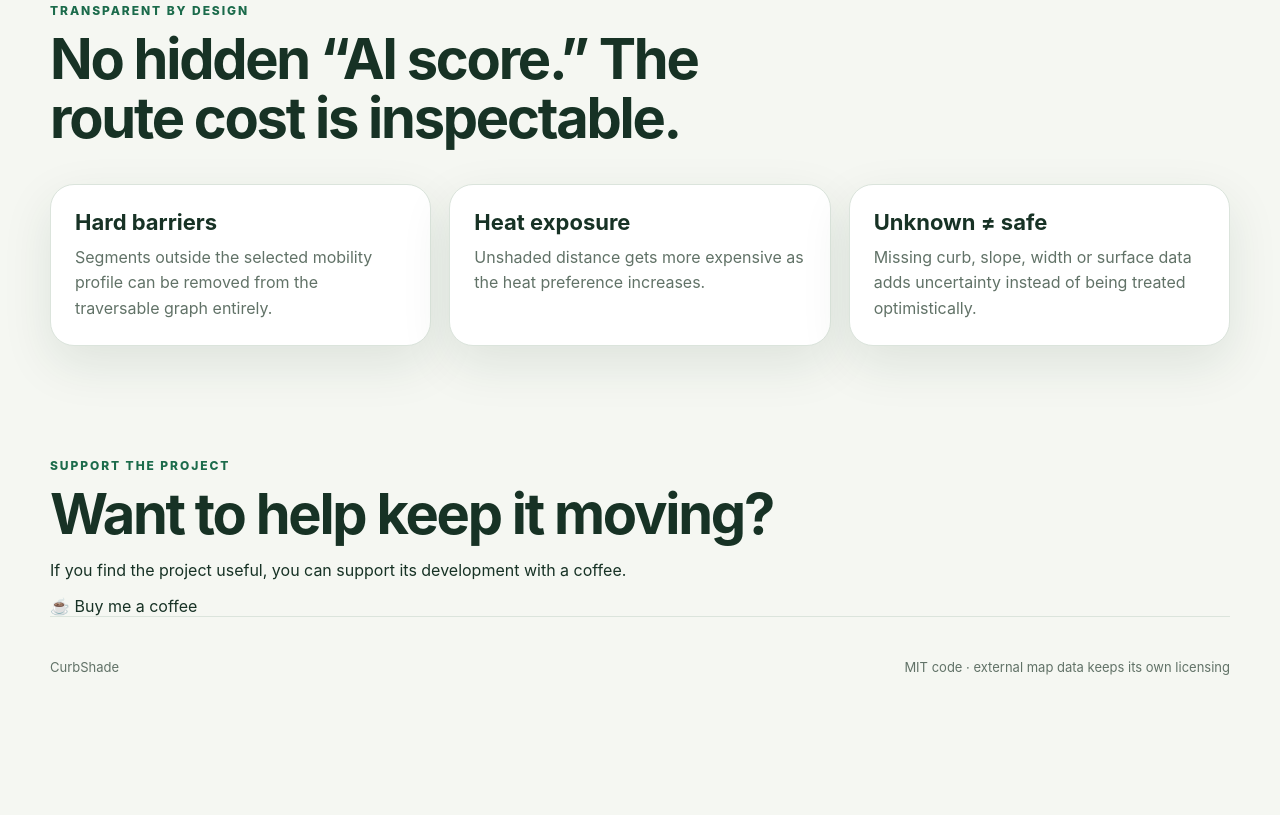
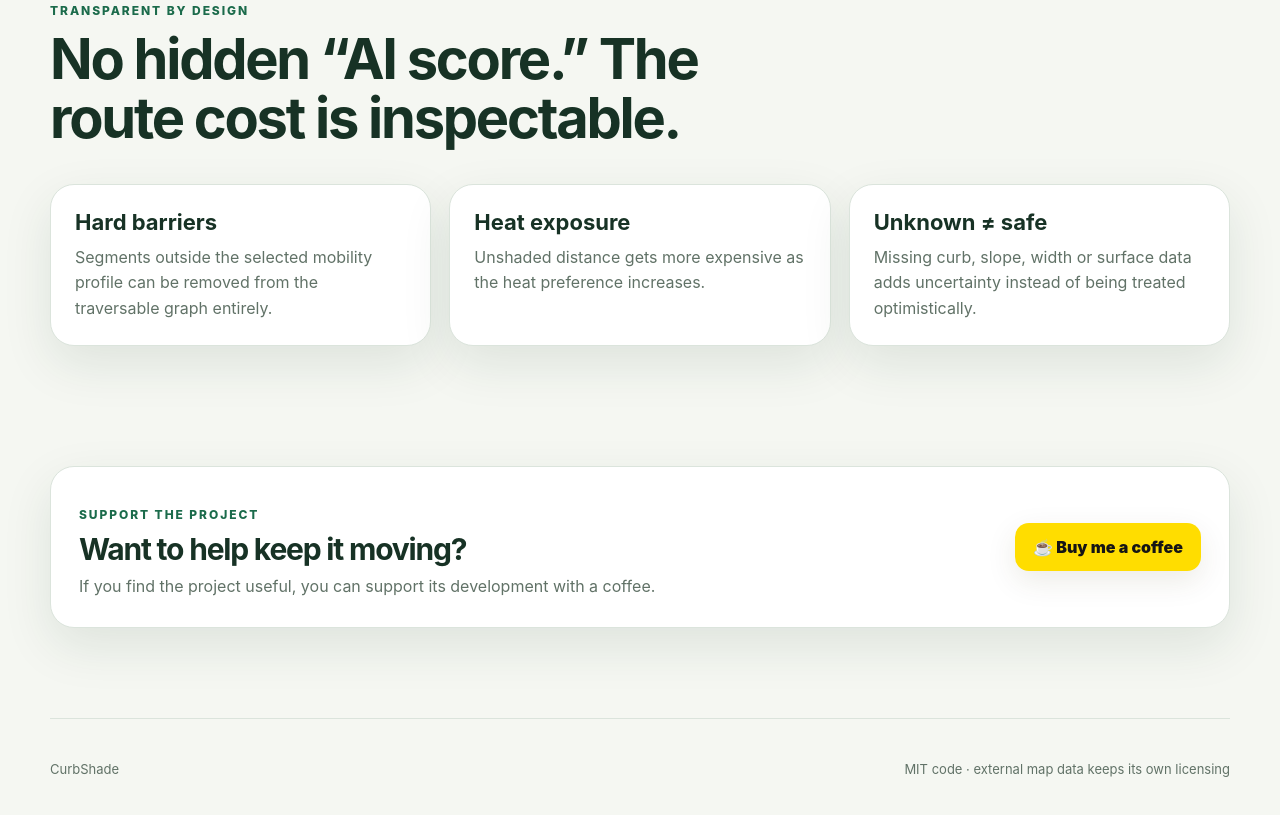
Before and after one commit to davidmariscalf/CurbShade, a plain HTML site: page site/index.html in a window 1280 px wide. Shown: the part 2024-2839 px from the top of the page. Before the commit the page ends 2753 px from the top, so only its background shows below. Drawn offline with Linux system fonts and the light colour scheme.

Commit message:
web: style support CTA

```diff
--- a/site/styles.css
+++ b/site/styles.css
@@ -116,3 +116,10 @@ footer {
   .metrics, .cards, .two-col { grid-template-columns: 1fr; }
   footer { flex-direction: column; }
 }
+
+.support-section { margin:20px 0 90px; padding:28px; border:1px solid var(--line); background:var(--surface); border-radius:24px; box-shadow:var(--shadow); display:flex; align-items:center; justify-content:space-between; gap:28px; }
+.support-section h2 { margin:8px 0 8px; font-size:30px; }
+.support-section p:not(.eyebrow) { margin:0; color:var(--muted); line-height:1.6; }
+.coffee-button { flex:0 0 auto; min-height:48px; padding:0 18px; border-radius:14px; display:inline-flex; align-items:center; justify-content:center; background:#ffdd00; color:#151515; font-weight:900; box-shadow:0 10px 30px rgba(73,61,0,.10); }
+.coffee-button:hover { filter:brightness(.97); transform:translateY(-1px); }
+@media (max-width:700px) { .support-section { flex-direction:column; align-items:flex-start; } .coffee-button { width:100%; } }
```
